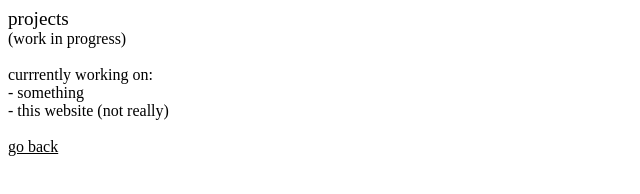
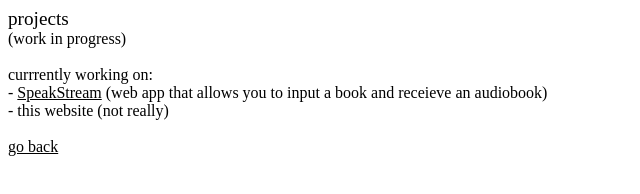
Before and after one commit to smalldrew/smalldrew.github.io, a plain HTML site: page projects.html in a window 1280 px wide. Shown: the whole page, without its empty margins (0-640 px from the left). Drawn offline with Linux system fonts and the light colour scheme.

Commit message:
update projects

```diff
--- a/projects.html
+++ b/projects.html
@@ -18,7 +18,7 @@
     <br>
     currrently working on:
     <br>
-    - something
+    - <a href="https://github.com/drewsmallz/speak-stream" target="_blank">SpeakStream</a> (web app that allows you to input a book and receieve an audiobook)
     <br>
     - this website (not really)
     <br>
```
